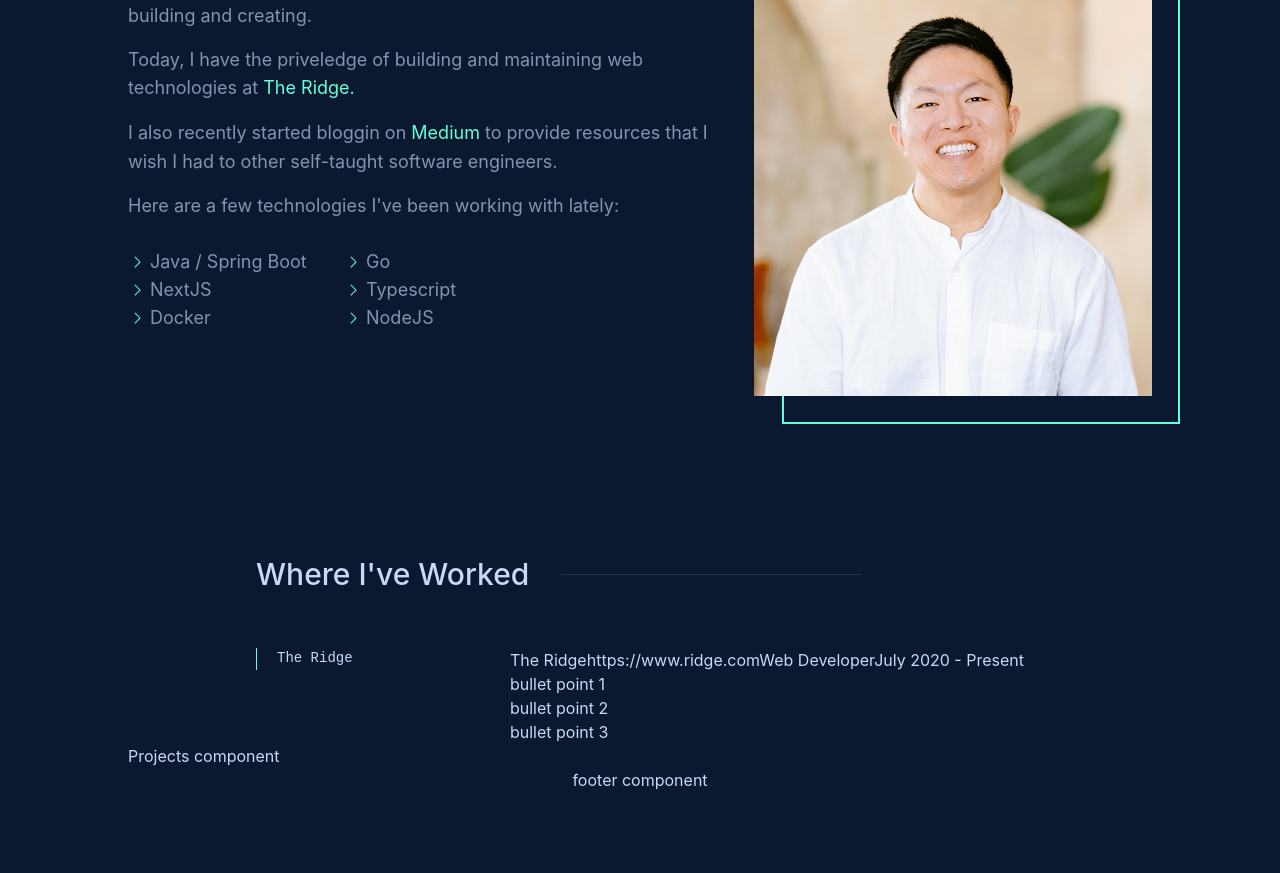
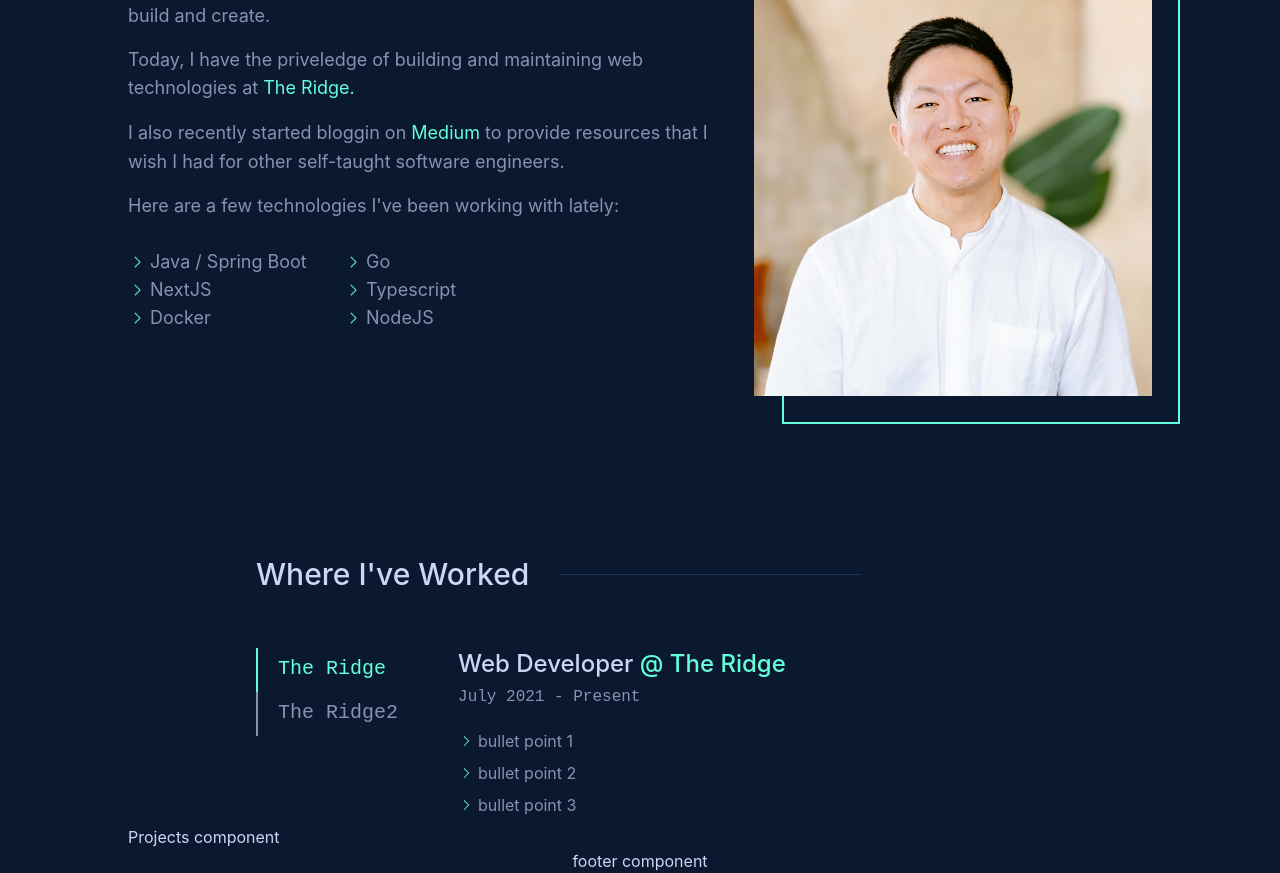
Before and after one commit to bryanyi/bryanyi-portfolio-v2, a Next.js app: page / in a window 1280 px wide. Shown: the part 1170-2043 px from the top of the page. Before the commit the page ends 1962 px from the top, so only its background shows below. Built offline with nearby package versions, Linux system fonts and the light colour scheme.

Commit message:
working on highlighter portion for work section

```diff
--- a/app/@types/interfaces.ts
+++ b/app/@types/interfaces.ts
@@ -1,4 +1,5 @@
 export interface WorkInfo {
+  id: number;
   companyName: string;
   companyLink: string;
   position: string;
--- a/app/components/About.tsx
+++ b/app/components/About.tsx
@@ -1,4 +1,3 @@
-import { IconContext } from "react-icons";
 import { VscChevronRight } from "react-icons/vsc";
 import Img from "next/image";
 const About = () => {
@@ -15,8 +14,8 @@ const About = () => {
               Hello! My name is Bryan, and I enjoy the creative and systematic
               process of bringing software to life. My interested in web
               development started when my friend introduced a Udemy course to
-              me. It was a light-bulb moment for me that made me realize that I
-              love building and creating.
+              me. It was a light-bulb moment that made me realize that I
+              love to build and create.
             </div>
             <div>
               Today, I have the priveledge of building and maintaining web
@@ -33,7 +32,7 @@ const About = () => {
               >
                 Medium
               </a>{" "}
-              to provide resources that I wish I had to other self-taught
+              to provide resources that I wish I had for other self-taught
               software engineers.
             </div>
             <div>
--- a/app/components/Work.tsx
+++ b/app/components/Work.tsx
@@ -1,6 +1,38 @@
+"use client";
+import { useState } from "react";
 import workhistory from "../../data/workhistory";
 import WorkPlace from "./WorkPlace";
 const Work = () => {
+  const [tabPosition, setTabPosition] = useState<number>(1);
+  const [workplaceTransition, setWorkplaceTransition] =
+    useState<string>("opacity-100");
+  const [highligherPosition, setHighlighterPosition] =
+    useState<string>("translate-y-0");
+  const tabBaseStyles =
+    "text-left text-xl font-thin h-11 px-5 pb-[2px] border-l-[2px] border-l-secondary transition-all duration-150 ease-in-out font-spacemono hover:bg-secondaryBg hover:text-accent";
+  const unselectedTab = `${tabBaseStyles} text-secondary`;
+  const selectedTab = `${tabBaseStyles} text-accent`;
+
+  const handleChangeTabs = (e: any): void => {
+    let newTabPosition = e.target.dataset.tab;
+    let newHighlighterPosition = `${String((newTabPosition - 1) * 42)}px`;
+
+    console.log("NEW TAB POSITION: ", newTabPosition, typeof newTabPosition);
+    console.log(
+      "NEW HIGHLIGHTER POSITION: ",
+      newHighlighterPosition,
+      typeof newHighlighterPosition
+    );
+
+    setWorkplaceTransition("opacity-0");
+
+    setTimeout(() => {
+      setTabPosition(newTabPosition);
+      setHighlighterPosition(`translate-y-[${newHighlighterPosition}]`);
+      setWorkplaceTransition("opacity-100");
+    }, 400);
+  };
+
   return (
     <>
       <section className="work-section mt-10 max-w-3xl mx-auto">
@@ -8,28 +40,40 @@ const Work = () => {
           Where I've Worked
         </h2>
 
-        <div className="work-section-container flex justify-between items-start mt-14">
-          <div className="tabs flex flex-col justify-start h-full">
+        <div className="work-section-container relative flex justify-start items-start mt-14 gap-x-10">
+          <div className="relative tabs flex flex-col justify-start h-full">
             {workhistory.map((workplace) => {
               return (
-                <button className="px-5 pb-[2px] border-l-[1px] border-l-accent transition-all duration-300 ease-in-out text-sm font-spacemono hover:bg-secondaryBg hover:text-accent">
+                <button
+                  data-tab={workplace.id}
+                  onClick={(e) => handleChangeTabs(e)}
+                  key={workplace.id}
+                  className={
+                    tabPosition == workplace.id ? selectedTab : unselectedTab
+                  }
+                >
                   {workplace.companyName}
                 </button>
               );
             })}
+            <div
+              className={`highlight absolute top-0 left-0 z-10 w-[2px] h-11 rounded bg-accent transition-all duration-200 delay-100 transform ${highligherPosition}`}
+            ></div>
           </div>
-          <div className="work-content">
+          <div
+            className={`work-content relative transition-all duration-300 ease-in-out ${workplaceTransition}`}
+          >
             {workhistory.map((workplace) => {
               return (
-                <div className="work-section-container">
                 <WorkPlace
+                  tabPosition={tabPosition}
+                  id={workplace.id}
                   companyName={workplace.companyName}
                   companyLink={workplace.companyLink}
                   position={workplace.position}
                   timeEmployed={workplace.timeEmployed}
                   description={workplace.description}
                 />
-                </div>
               );
             })}
           </div>
--- a/app/components/WorkPlace.tsx
+++ b/app/components/WorkPlace.tsx
@@ -1,21 +1,45 @@
+import { VscChevronRight } from "react-icons/vsc";
 import { WorkInfo } from "@/app/@types/interfaces";
 
-const WorkPlace: React.FC<WorkInfo> = ({
+interface WorkProps extends WorkInfo {
+  tabPosition: number;
+}
+
+const WorkPlace: React.FC<WorkProps> = ({
+  tabPosition,
+  id,
   companyName,
   companyLink,
   position,
   timeEmployed,
   description,
 }) => {
+  const workSectionBaseStyles = `transition-all duration-500`;
+  const displayWorkInfo = `${workSectionBaseStyles} block`;
+  const hideWorkInfo = `${workSectionBaseStyles} hidden`;
+
   return (
     <>
-      <div className="workplace">
-        {companyName}
-        {companyLink}
-        {position}
-        {timeEmployed}
+      <div
+        className={tabPosition == id ? displayWorkInfo : hideWorkInfo}
+        data-workplace-tab={id}
+      >
+        <h2 className="text-2xl text-primary font-fontSans font-medium mb-1">
+          {position}{" "}
+          <a className="fun-underline text-accent" href={companyLink}>
+            @ {companyName}
+          </a>
+        </h2>
+        <p className="text-secondary font-spacemono mb-5">{timeEmployed}</p>
         {description.map((desc) => {
-          return <div>{desc}</div>;
+          return (
+            <ul>
+              <li className="flex gap-x-1 items-center text-accent mb-2">
+                <VscChevronRight />
+                <span className="text-secondary">{desc}</span>
+              </li>
+            </ul>
+          );
         })}
       </div>
     </>
--- a/data/workhistory.ts
+++ b/data/workhistory.ts
@@ -2,8 +2,17 @@ import { WorkInfo } from "@/app/@types/interfaces";
 
 const WorkHistory: WorkInfo[] = [
   {
+    id: 1,
     companyName: "The Ridge",
     companyLink: "https://www.ridge.com",
+    position: "Web Developer",
+    timeEmployed: "July 2021 - Present",
+    description: ["bullet point 1", "bullet point 2", "bullet point 3"],
+  },
+  {
+    id: 2,
+    companyName: "The Ridge2",
+    companyLink: "https://www.ridge.com2",
     position: "Web Developer",
     timeEmployed: "July 2020 - Present",
     description: ["bullet point 1", "bullet point 2", "bullet point 3"],
--- a/tailwind.config.js
+++ b/tailwind.config.js
@@ -1,5 +1,6 @@
 /** @type {import('tailwindcss').Config} */
 module.exports = {
+  mode: "jit",
   content: [
     "./app/**/*.{js,ts,jsx,tsx}",
     "./pages/**/*.{js,ts,jsx,tsx}",
```
Lines whose indentation alone changed are shown as unchanged.
